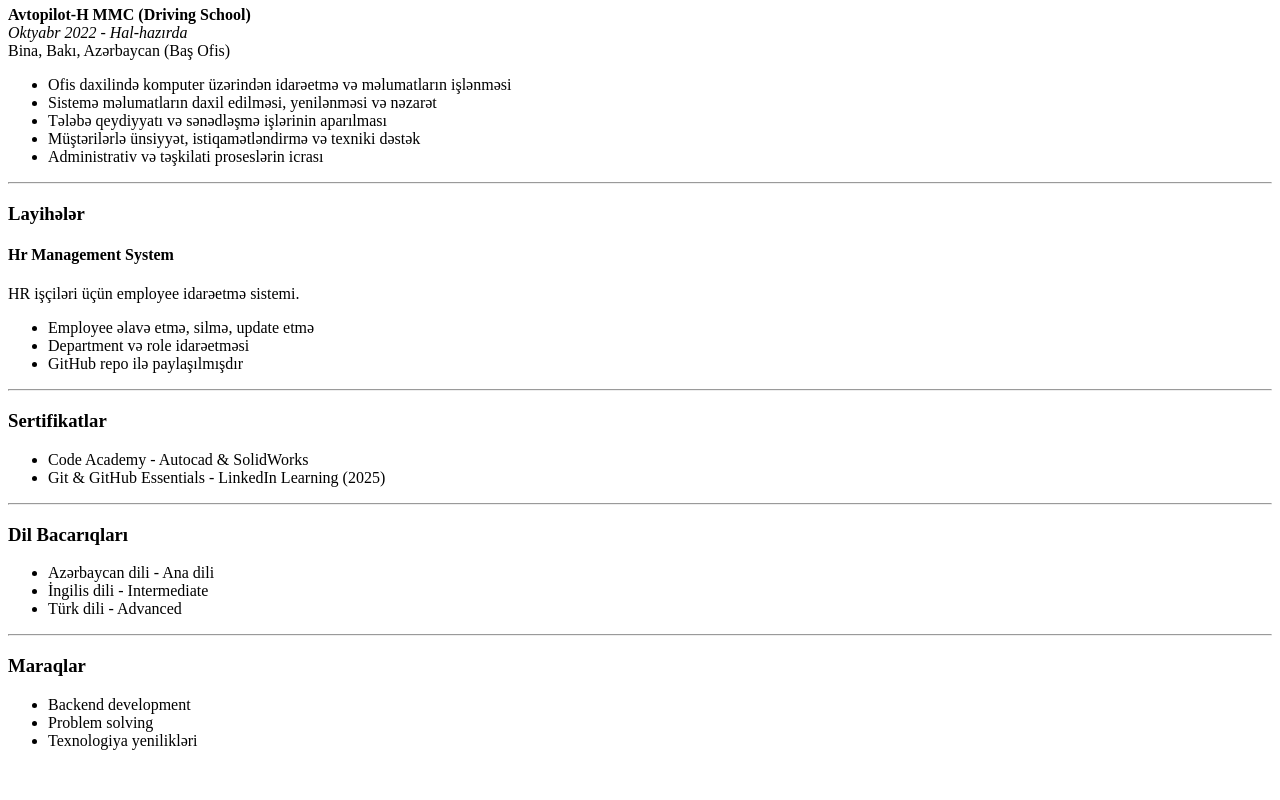
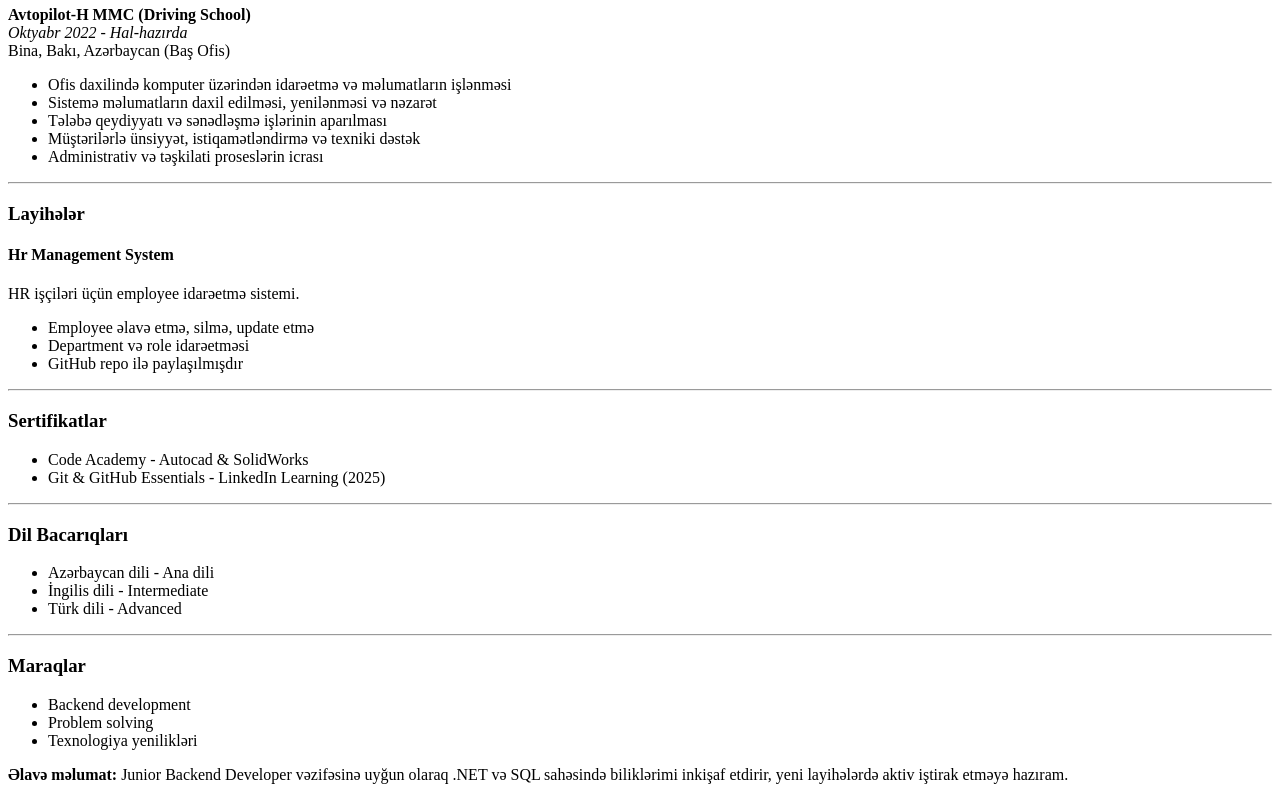
Before and after one commit to zarifatb-15/oxuazhtml, a plain HTML site: page cv.html in a window 1280 px wide. Shown: the part 854-1654 px from the top of the page. Before the commit the page ends 1620 px from the top, so only its background shows below. Drawn offline with Linux system fonts and the light colour scheme.

Commit message:
added cv

```diff
--- a/cv.html
+++ b/cv.html
@@ -99,7 +99,9 @@
     <li>Texnologiya yenilikləri</li>
 </ul>
 
-<p></p>
-
+<p>
+  <strong>Əlavə məlumat:</strong> Junior Backend Developer vəzifəsinə uyğun olaraq .NET və SQL sahəsində biliklərimi inkişaf etdirir,
+  yeni layihələrdə aktiv iştirak etməyə hazıram.
+</p>
 </body>
 </html>
```
